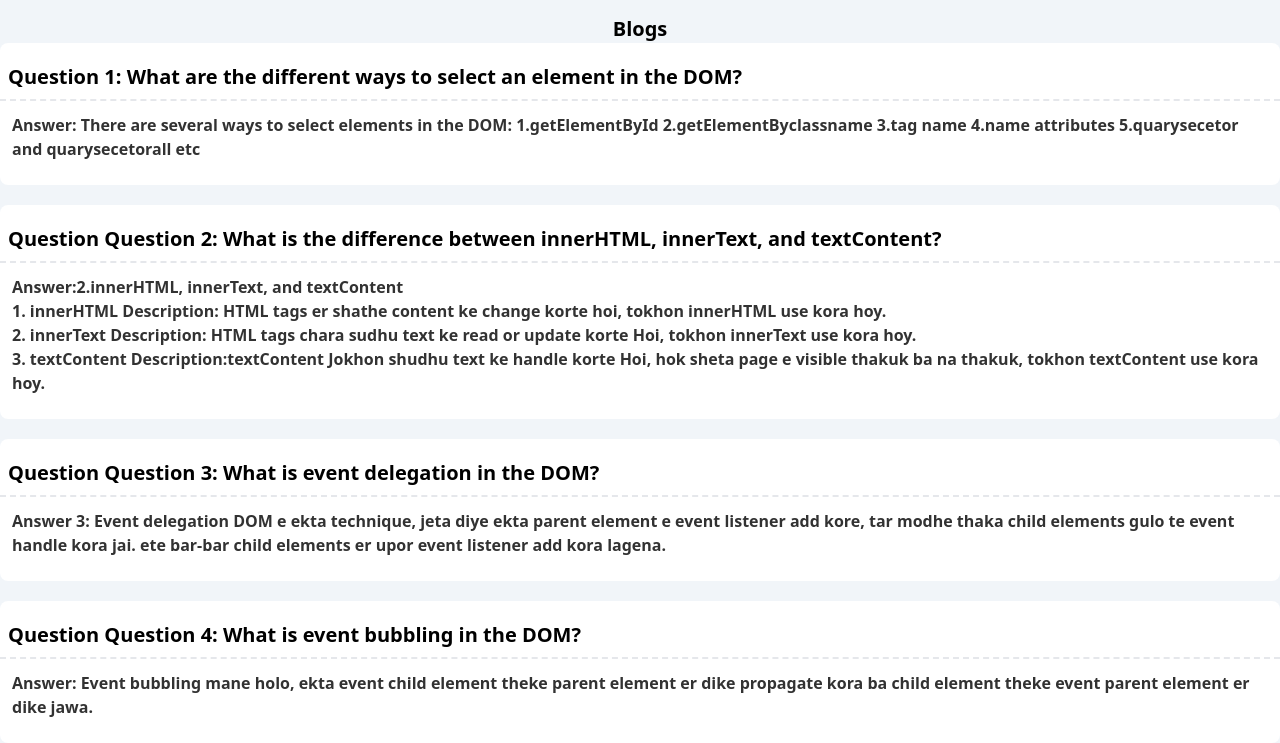
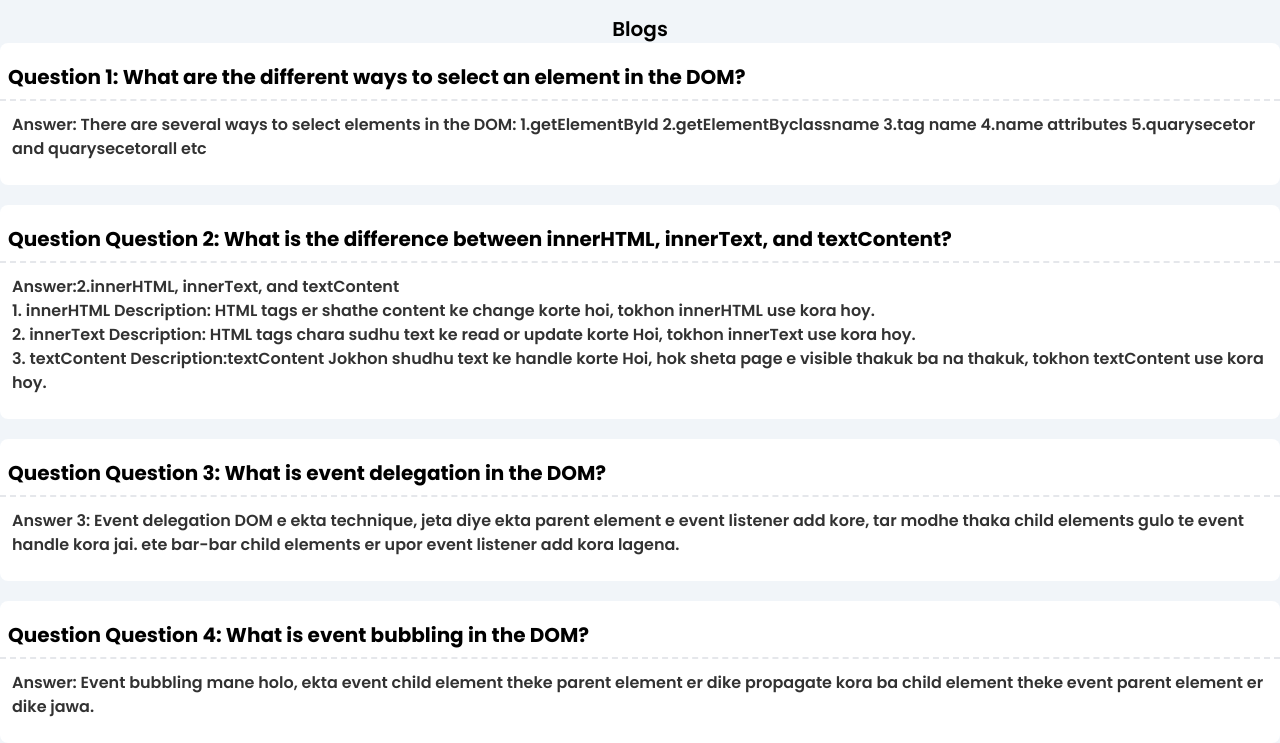
Before and after one commit to Abdullah-c-dev/assignment-5, a plain HTML site: page qupage.html in a window 1280 px wide. Shown: the part 85-828 px from the top of the page. Drawn offline with nearby package versions, Linux system fonts and the light colour scheme.

Commit message:
i think evertthing done

```diff
--- a/littlebit.css
+++ b/littlebit.css
@@ -1,9 +1,4 @@
-@import url('https://fonts.googleapis.com/css2?family=Poppins:ital,wght@0,100;0,200;0,300;0,400;0,500;0,600;0,700;0,800;0,900;1,100;1,200;1,300;1,400;1,500;1,600;1,700;1,800;1,900&display=swap');
-.poppins-regular {
-  font-family: "Poppins", sans-serif;
-  font-weight: 400;
-  font-style: normal;
-}
+
 .truncate-multiline {
     display: -webkit-box;
     -webkit-line-clamp: 2;
--- a/qupage.html
+++ b/qupage.html
@@ -19,8 +19,16 @@
           }
         }
       </script>
+       <link href="https://fonts.googleapis.com/css2?family=Poppins:wght@100;200;300;400;500;600;700;800;900&display=swap" rel="stylesheet">
+       <style>
+           .poppins-regular {
+               font-family: "Poppins", sans-serif;
+               font-weight: 400;
+               font-style: normal;
+           }
+       </style>
 </head>
-<body class="container mx-auto bg-slate-100  gap-3 ">
+<body class="poppins-regular container mx-auto bg-slate-100  gap-3 ">
     <!-- navbar section -->
     <nav class="container mx-auto flex justify-between py-4 mt-3 bg-white mb-4 px-3 rounded-lg items-center ">
         <div class="flex text-center items-center text-3xl">
```
Also changed, not shown: index.html (+9 -2 lines), js.js (+4 -4 lines).
